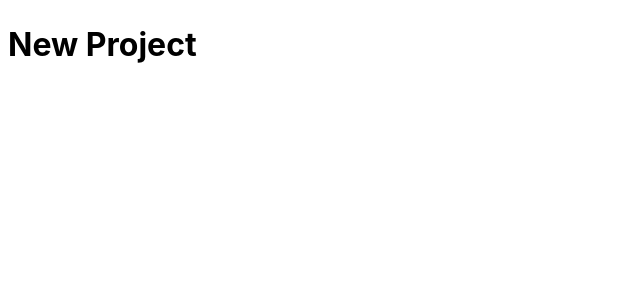
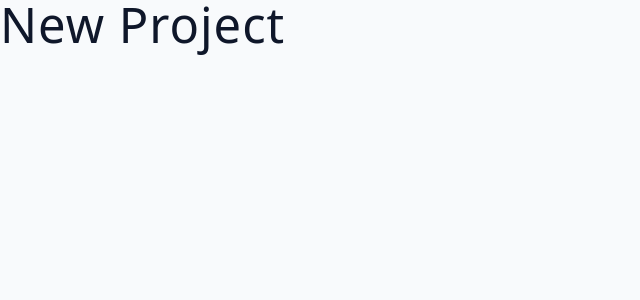
Before and after one commit to pooYAYooq/sidebar-modal, a React (Vite) app: page / in a window 1280 px wide. Shown: the top 300 px of the page, without its empty margins (0-640 px from the left). Built offline with nearby package versions, Linux system fonts and the light colour scheme.

Commit message:
feat: add global CSS styles and variables for consistent theming and layout

```diff
--- a/src/index.css
+++ b/src/index.css
@@ -1,5 +1,277 @@
+/* ============= GLOBAL CSS =============== */
+
+*,
+::after,
+::before {
+  margin: 0;
+  padding: 0;
+  box-sizing: border-box;
+}
+
+html {
+  font-size: 100%;
+}
+/*16px*/
+
 :root {
-  font-family: Inter, system-ui, Avenir, Helvetica, Arial, sans-serif;
-  line-height: 1.5;
+  /* colors */
+  --primary-100: #c5e5fc;
+  --primary-200: #a5d5f8;
+  --primary-300: #8bcbf9;
+  --primary-400: #6ebef7;
+  --primary-500: #49a6e9;
+  --primary-600: #2d87c8;
+  --primary-700: #1a6aa2;
+  --primary-800: #104e7a;
+  --primary-900: #063251;
+
+  /* grey */
+  --grey-50: #f8fafc;
+  --grey-100: #f1f5f9;
+  --grey-200: #e2e8f0;
+  --grey-300: #cbd5e1;
+  --grey-400: #94a3b8;
+  --grey-500: #64748b;
+  --grey-600: #475569;
+  --grey-700: #334155;
+  --grey-800: #1e293b;
+  --grey-900: #0f172a;
+  /* rest of the colors */
+  --black: #222;
+  --white: #fff;
+  --red-light: #f8d7da;
+  --red-dark: #842029;
+  --green-light: #d1e7dd;
+  --green-dark: #0f5132;
+
+  /* fonts */
+  --small-text: 0.875rem;
+  --extra-small-text: 0.7em;
+  /* rest of the vars */
+  --backgroundColor: var(--grey-50);
+  --textColor: var(--grey-900);
+  --borderRadius: 0.25rem;
+  --letterSpacing: 1px;
+  --transition: 0.3s ease-in-out all;
+  --max-width: 1120px;
+  --fixed-width: 600px;
+
+  /* box shadow*/
+  --shadow-1: 0 1px 3px 0 rgba(0, 0, 0, 0.1), 0 1px 2px 0 rgba(0, 0, 0, 0.06);
+  --shadow-2: 0 4px 6px -1px rgba(0, 0, 0, 0.1),
+    0 2px 4px -1px rgba(0, 0, 0, 0.06);
+  --shadow-3: 0 10px 15px -3px rgba(0, 0, 0, 0.1),
+    0 4px 6px -2px rgba(0, 0, 0, 0.05);
+  --shadow-4: 0 20px 25px -5px rgba(0, 0, 0, 0.1),
+    0 10px 10px -5px rgba(0, 0, 0, 0.04);
+}
+
+body {
+  background: var(--backgroundColor);
+  font-family: system-ui, -apple-system, BlinkMacSystemFont, 'Segoe UI', Roboto,
+    Oxygen, Ubuntu, Cantarell, 'Open Sans', 'Helvetica Neue', sans-serif;
   font-weight: 400;
+  line-height: 1;
+  color: var(--textColor);
 }
+
+p {
+  margin: 0;
+}
+
+h1,
+h2,
+h3,
+h4,
+h5 {
+  margin: 0;
+  font-family: var(--headingFont);
+  font-weight: 400;
+  line-height: 1;
+  text-transform: capitalize;
+  letter-spacing: var(--letterSpacing);
+}
+
+h1 {
+  font-size: 3.052rem;
+}
+
+h2 {
+  font-size: 2.441rem;
+}
+
+h3 {
+  font-size: 1.953rem;
+}
+
+h4 {
+  font-size: 1.563rem;
+}
+
+h5 {
+  font-size: 1.25rem;
+}
+
+.text {
+  margin-bottom: 1.5rem;
+  max-width: 40em;
+}
+
+small,
+.text-small {
+  font-size: var(--small-text);
+}
+
+a {
+  text-decoration: none;
+}
+
+ul {
+  list-style-type: none;
+  padding: 0;
+}
+
+.img {
+  width: 100%;
+  display: block;
+  object-fit: cover;
+}
+
+/* buttons */
+
+.btn {
+  cursor: pointer;
+  color: var(--white);
+  background: var(--primary-500);
+  border: transparent;
+  border-radius: var(--borderRadius);
+  letter-spacing: var(--letterSpacing);
+  padding: 0.375rem 0.75rem;
+  box-shadow: var(--shadow-1);
+  transition: var(--transition);
+  text-transform: capitalize;
+  display: inline-block;
+}
+
+.btn:hover {
+  background: var(--primary-700);
+  box-shadow: var(--shadow-3);
+}
+
+.btn-hipster {
+  color: var(--primary-500);
+  background: var(--primary-200);
+}
+
+.btn-hipster:hover {
+  color: var(--primary-200);
+  background: var(--primary-700);
+}
+
+.btn-block {
+  width: 100%;
+}
+
+/* alerts */
+.alert {
+  padding: 0.375rem 0.75rem;
+  margin-bottom: 1rem;
+  border-color: transparent;
+  border-radius: var(--borderRadius);
+}
+
+.alert-danger {
+  color: var(--red-dark);
+  background: var(--red-light);
+}
+
+.alert-success {
+  color: var(--green-dark);
+  background: var(--green-light);
+}
+
+/* form */
+
+.form {
+  width: 90vw;
+  max-width: var(--fixed-width);
+  background: var(--white);
+  border-radius: var(--borderRadius);
+  box-shadow: var(--shadow-2);
+  padding: 2rem 2.5rem;
+  margin: 3rem auto;
+}
+
+.form-label {
+  display: block;
+  font-size: var(--small-text);
+  margin-bottom: 0.5rem;
+  text-transform: capitalize;
+  letter-spacing: var(--letterSpacing);
+}
+
+.form-input,
+.form-textarea {
+  width: 100%;
+  padding: 0.375rem 0.75rem;
+  border-radius: var(--borderRadius);
+  background: var(--backgroundColor);
+  border: 1px solid var(--grey-200);
+}
+
+.form-row {
+  margin-bottom: 1rem;
+}
+
+.form-textarea {
+  height: 7rem;
+}
+
+::placeholder {
+  font-family: inherit;
+  color: var(--grey-400);
+}
+
+.form-alert {
+  color: var(--red-dark);
+  letter-spacing: var(--letterSpacing);
+  text-transform: capitalize;
+}
+
+/* alert */
+
+@keyframes spinner {
+  to {
+    transform: rotate(360deg);
+  }
+}
+
+.loading {
+  width: 6rem;
+  height: 6rem;
+  border: 5px solid var(--grey-400);
+  border-radius: 50%;
+  border-top-color: var(--primary-500);
+  animation: spinner 0.6s linear infinite;
+  margin: 0 auto;
+}
+
+/* title */
+
+.title {
+  text-align: center;
+}
+
+.title-underline {
+  background: var(--primary-500);
+  width: 7rem;
+  height: 0.25rem;
+  margin: 0 auto;
+  margin-top: 1rem;
+}
+
+/*
+===============
+Project CSS
+===============
+*/
```
